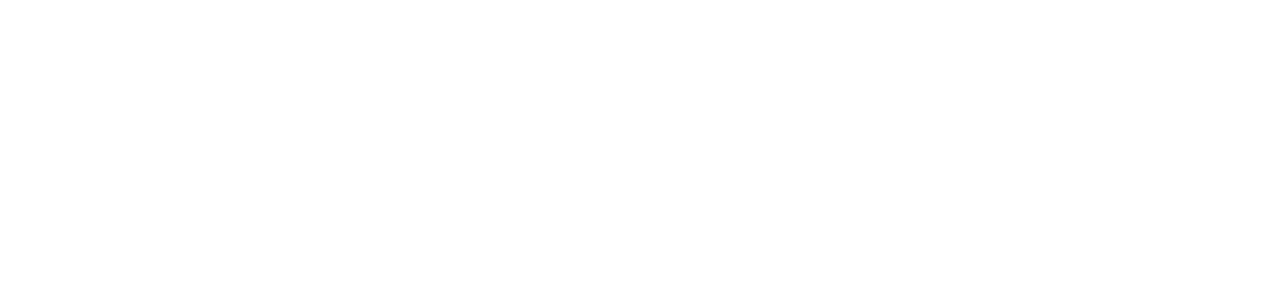
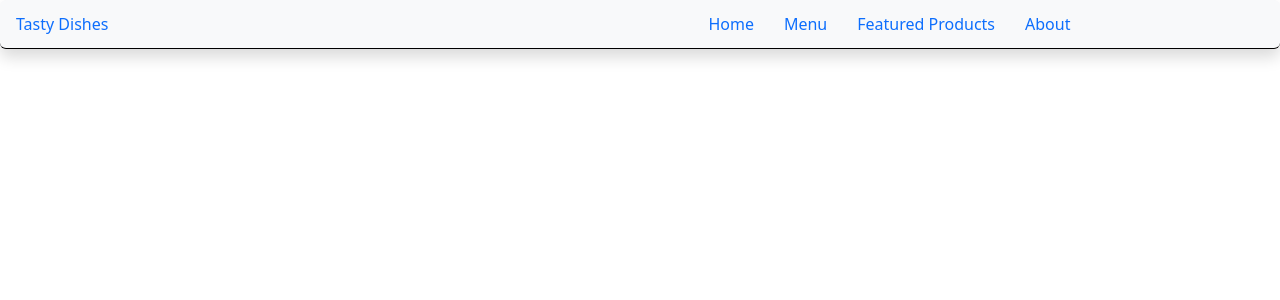
Before and after one commit to njagiiii/Dishes, a React (Create React App) app: page / in a window 1280 px wide. Shown: the top 300 px of the page. Built offline with nearby package versions, Linux system fonts and the light colour scheme.

Commit message:
Added comments to follow for navbar

```diff
--- a/package.json
+++ b/package.json
@@ -3,11 +3,14 @@
   "version": "0.1.0",
   "private": true,
   "dependencies": {
+    "@fortawesome/fontawesome-free": "^6.4.0",
     "@testing-library/jest-dom": "^5.17.0",
     "@testing-library/react": "^13.4.0",
     "@testing-library/user-event": "^13.5.0",
+    "bootstrap": "^5.3.1",
     "react": "^18.2.0",
     "react-dom": "^18.2.0",
+    "react-router-dom": "^6.14.2",
     "react-scripts": "5.0.1",
     "web-vitals": "^2.1.4"
   },
--- a/public/index.html
+++ b/public/index.html
@@ -25,10 +25,13 @@
       Learn how to configure a non-root public URL by running `npm run build`.
     -->
     <title>React App</title>
+    <link rel="https://cdn.jsdelivr.net/npm/bootstrap@5.3.1/dist/css/bootstrap.min.css"/>
   </head>
   <body>
     <noscript>You need to enable JavaScript to run this app.</noscript>
     <div id="root"></div>
+    <script src="https://cdn.jsdelivr.net/npm/@popperjs/core@2.11.8/dist/umd/popper.min.js" integrity="sha384-I7E8VVD/ismYTF4hNIPjVp/Zjvgyol6VFvRkX/vR+Vc4jQkC+hVqc2pM8ODewa9r" crossorigin="anonymous"></script>
+    <script src="https://cdn.jsdelivr.net/npm/bootstrap@5.3.1/dist/js/bootstrap.min.js" integrity="sha384-Rx+T1VzGupg4BHQYs2gCW9It+akI2MM/mndMCy36UVfodzcJcF0GGLxZIzObiEfa" crossorigin="anonymous"></script>
     <!--
       This HTML file is a template.
       If you open it directly in the browser, you will see an empty page.
--- a/src/App.js
+++ b/src/App.js
@@ -1,12 +1,17 @@
-import logo from './logo.svg';
-import './App.css';
+//import logo from './logo.svg';
+import './index.css';
+import Navbar from './Navbar';
+
 
 function App() {
   return (
     <div >
-      {/* <h1>Hello World</h1> */}
+      <Navbar />
+
     </div>
-  );
+  )
 }
 
+
+
 export default App;
--- /dev/null
+++ b/src/Navbar.js
@@ -0,0 +1,47 @@
+import React from "react";
+import { NavLink } from "react-router-dom";
+//import { Routes, Route } from "react-router-dom";
+
+function Navbar(){
+  // Do navbar from here and dont forget to uncomment the import routes
+//   <Routes>
+//   <Route path="/about" element={<About />} />
+//   <Route index path="/projects" element={<ProjectList />} />
+//   <Route path="projects/:id" element={<ProjectDetail />} />
+//   <Route exact path="/" element={<Home />} />
+//   <Route path="*" element={<h1>404 not found</h1>} />
+// </Routes>
+
+
+// increase the padding for the navbar and font-size
+
+  return(
+    <div class="shadow p-1 mb-3 bg-body-tertiary rounded border-bottom border-black" style={{backgroundColor:"black"}}>
+    <nav class="navbar navbar-expand-lg bg-body-tertiary ">
+  <div class="container-fluid">
+    <NavLink class="navbar-brand" to="https://getbootstrap.com/docs/5.3/components/navbar/#how-it-works" style={{textDecoration : "none"}}>Tasty Dishes</NavLink>
+    <button class="navbar-toggler" type="button" data-bs-toggle="collapse" data-bs-target="#navbarNav" aria-controls="navbarNav" aria-expanded="false" aria-label="Toggle navigation">
+      <span class="navbar-toggler-icon"></span>
+    </button>
+    <div class="collapse navbar-collapse" id="navbarNav">
+      <ul class="navbar-nav" style={{marginLeft:"600px", gap: "30px"}}>
+        <li class="nav-item">
+          <NavLink class="nav-link active"  aria-current="page" to="/contact" style={{textDecoration : "none"}}>Home</NavLink>
+        </li>
+        <li class="nav-item">
+          <NavLink class="nav-link" id="nav-item" to="https://getbootstrap.com/docs/5.3/components/navbar/#how-it-works" style={{textDecoration : "none"}}>Menu</NavLink>
+        </li>
+        <li class="nav-item">
+          <NavLink class="nav-link" id="nav-item" to="https://getbootstrap.com/docs/5.3/components/navbar/#how-it-works" style={{textDecoration : "none"}}>Featured Products</NavLink>
+        </li>
+        <li class="nav-item">
+          <NavLink class="nav-link" id="nav-item" to="https://getbootstrap.com/docs/5.3/components/navbar/#how-it-works" style={{textDecoration : "none"}}>About</NavLink>
+        </li>
+      </ul>
+    </div>
+  </div>
+</nav>
+</div>
+  )
+}
+export default Navbar;
```
Also changed, not shown: Featured.js (added, +9 -0 lines), src/Footer.js (+9 -0 lines), src/Trial.js (added, +14 -0 lines), src/index.js (+5 -2 lines), src/App.css (line endings or trailing spaces), src/index.css (line endings or trailing spaces), 1 other file (tests, documents, lock files or other folders).
